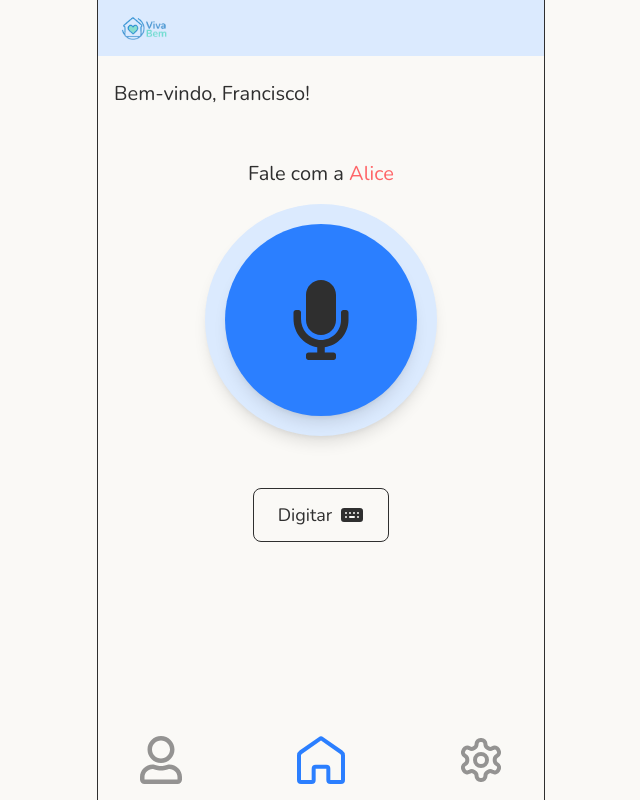
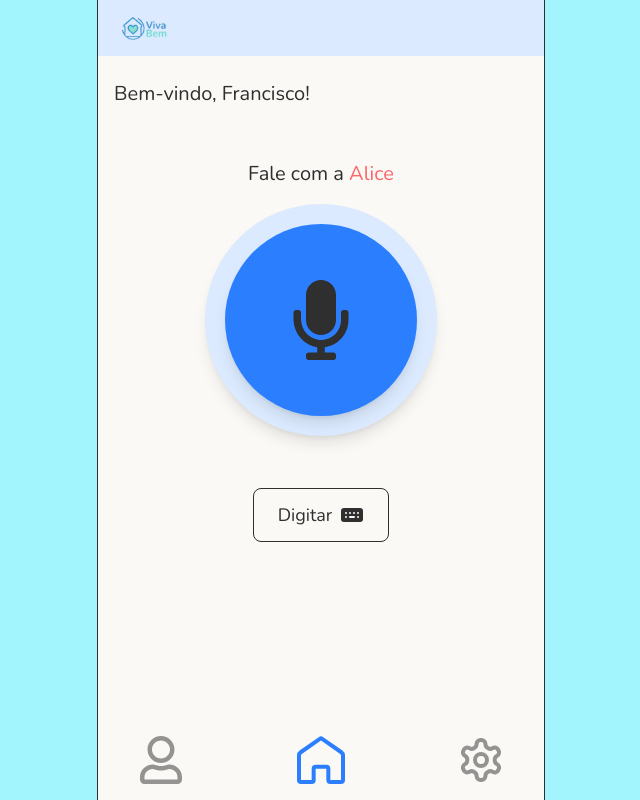
Before and after one commit to GabrielAlves263/vivai, a Next.js app: page / in a window 1280 px wide. Shown: the whole page, without its empty margins (319-959 px from the left). Built offline with nearby package versions, Linux system fonts and the light colour scheme.

Commit message:
fix: update theme colors and background for improved styling consistency

```diff
--- a/src/app/globals.css
+++ b/src/app/globals.css
@@ -1,30 +1,18 @@
 @import "tailwindcss";
 
-:root {
+@theme {
   --color-text: #2f2f2f;
   --color-text-light: #959ba5;
-  --color-background: #faf9f6;
+  --color-background: #fffcf8;
   --color-primary: #4e98d2;
-  --color-primary-light: #e4f0ff;
+  --color-primary-light: #dceeff;
   --color-red: #ff6b6b;
   --color-paper: #ffffff;
 }
 
-/* Para implementar os temas futuramente
-html[dark] {
-  --color-text: #2f2f2f;
-  --color-text-light: #959ba5;
-  --color-background: #faf9f6;
-  --color-primary: #4e98d2;
-  --color-primary-light: #e4f0ff;
-  --color-red: #ff6b6b;
-  --color-paper: #ffffff;
-}
-*/
-
 html,
 body {
-  background-color: var(--color-background);
+  background-color: var(--color-cyan-200);
   color: var(--color-text);
   width: 100vw;
   height: 100vh;
```
